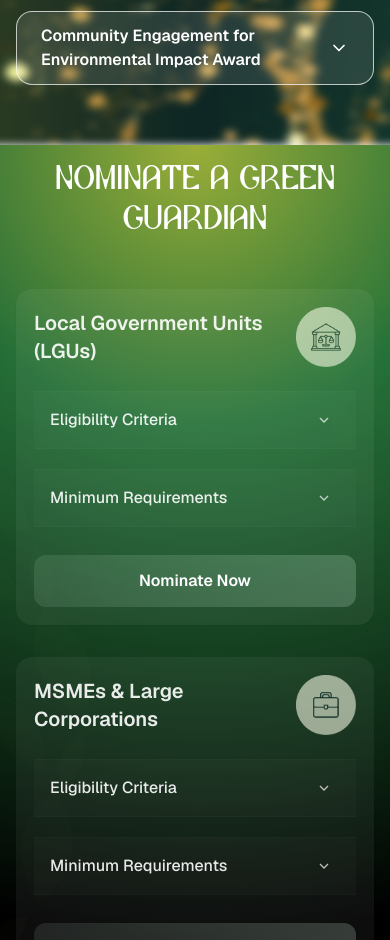
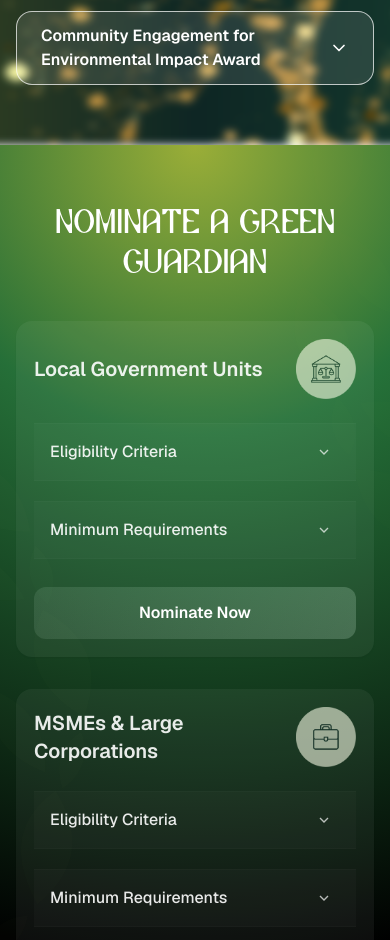
Before and after one commit to warpinnovations/green-guardian-awards, a Next.js app: page / in a window 390 px wide. Shown: the part 1888-2828 px from the top of the page. Built offline with nearby package versions, Linux system fonts and the light colour scheme.

Commit message:
feat: update nomination section titles for clarity

```diff
--- a/app/components/sections/NominationSection.tsx
+++ b/app/components/sections/NominationSection.tsx
@@ -40,7 +40,7 @@ export default function NominationSection() {
          </div>
          <div className="flex flex-col min-h-screen lg:max-w-6xl lg:px-0 px-4 mx-auto items-center justify-center">
             <div className="text-center mb-10">
-               <h2 className="font-alviona lg:text-[55px] text-4xl font-sans text-white lg:py-8 py-3">
+               <h2 className="font-alviona lg:text-[55px] text-4xl font-sans text-white lg:py-8 pt-14">
                   Nominate a Green Guardian
                </h2>
             </div>
@@ -65,7 +65,7 @@ export default function NominationSection() {
 const categories = [
    {
       id: "lgu",
-      title: "Local Government Units (LGUs)",
+      title: "Local Government Units",
    },
    {
       id: "msme",
```
